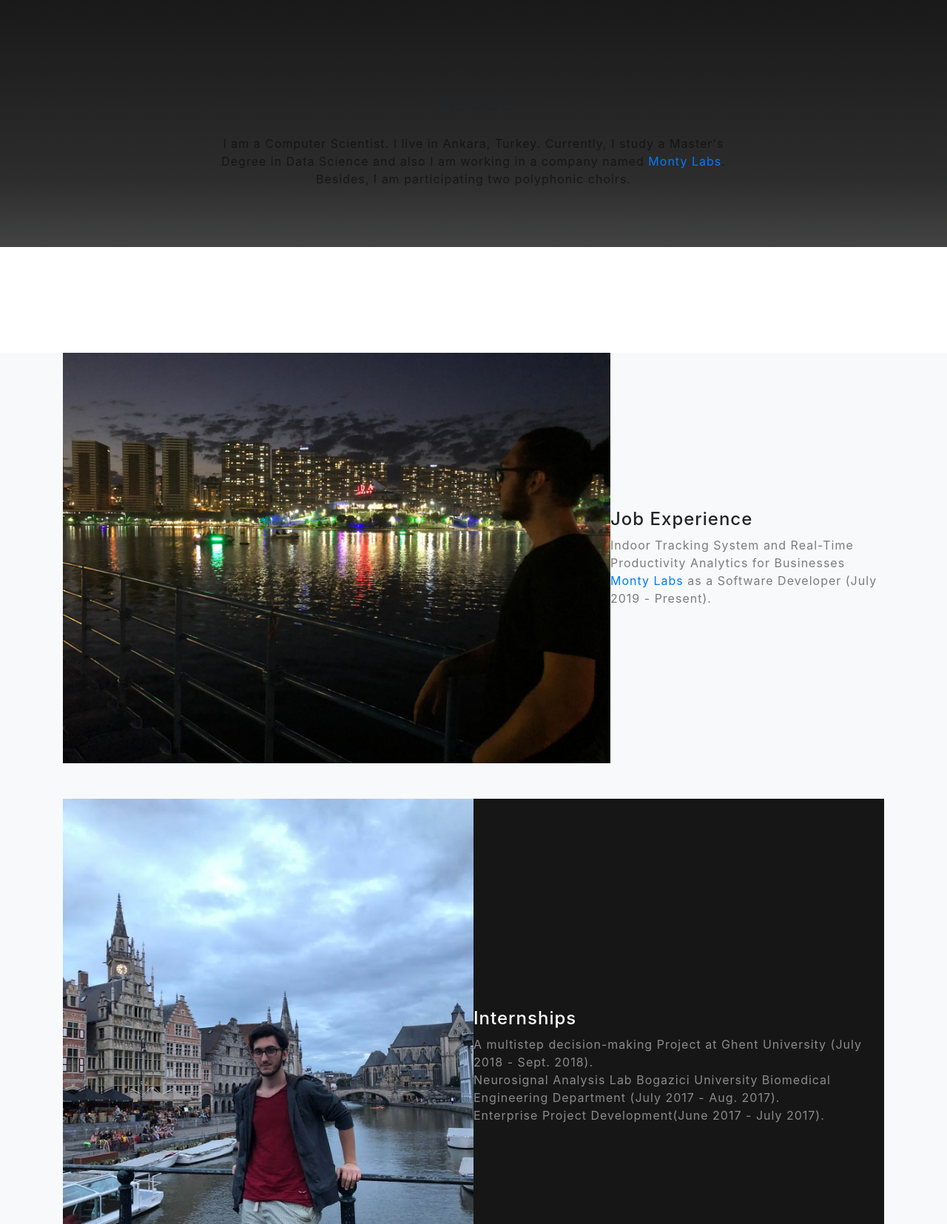
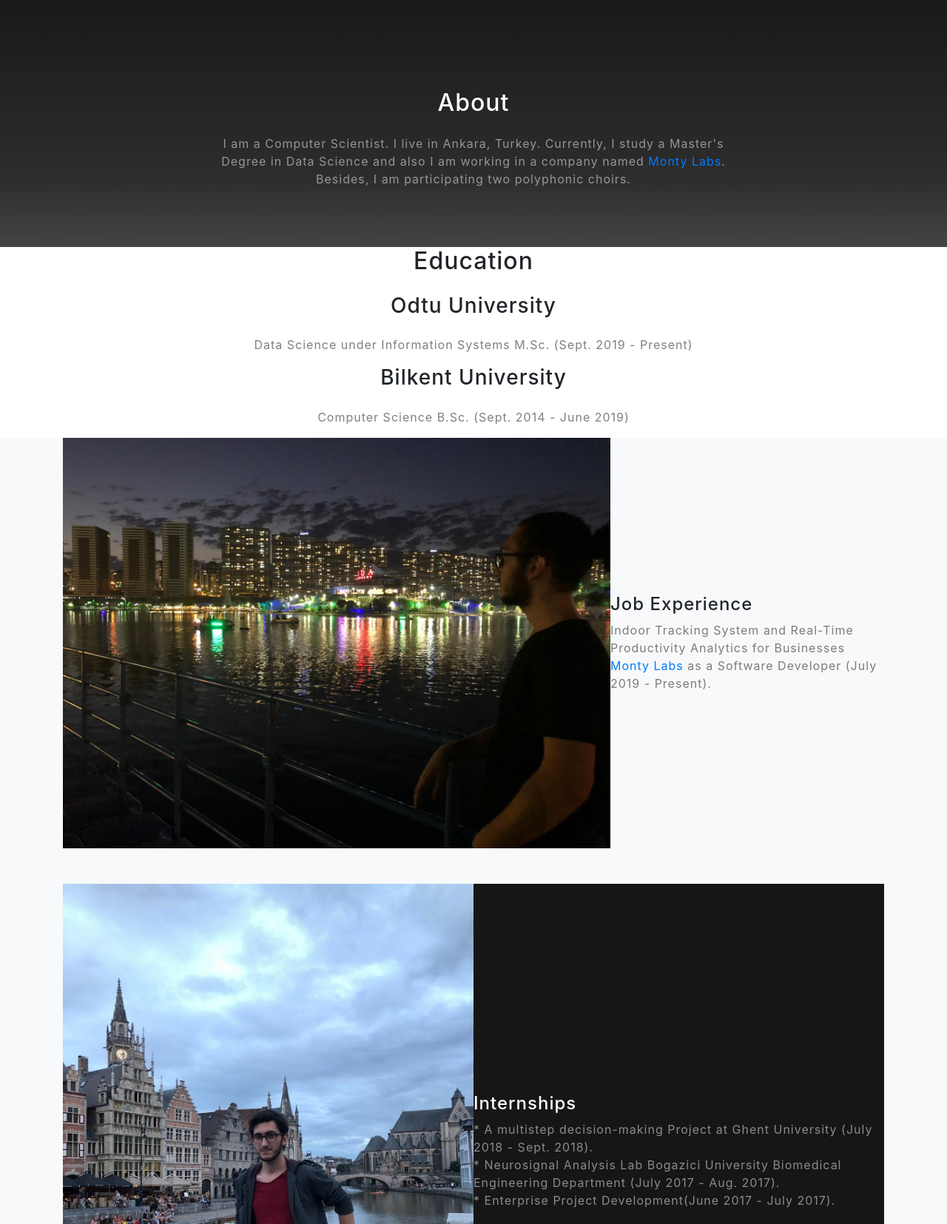
Before and after one commit to beratuna/karli, a website with bundled scripts: page index.html in a window 1280 px wide. Shown: the part 840-2495 px from the top of the page at 74% size. Built offline with nearby package versions, Linux system fonts and the light colour scheme.

Commit message:
Update index.html

```diff
--- a/index.html
+++ b/index.html
@@ -48,7 +48,7 @@
             <a class="nav-link js-scroll-trigger" href="#social-activities">Social Activities</a>
           </li>
           <li class="nav-item">
-            <a class="nav-link js-scroll-trigger" href="#signup">Contact</a>
+            <a class="nav-link js-scroll-trigger" href="#signup">Resume</a>
           </li>
         </ul>
       </div>
@@ -69,12 +69,12 @@
   </header>
 
   <!-- About Section -->
-  <section id="about" class="about-section text-center bg-light">
+  <section id="about" class="about-section text-center">
     <div class="container">
       <div class="row">
         <div class="col-lg-8 mx-auto">
-          <h2 class="text-black mb-4">About</h2>
-          <p class="text-black-50">I am a Computer Scientist. I live in Ankara, Turkey. Currently, I study a Master's Degree in Data Science and also I am working in a company named
+          <h2 class="text-white mb-4">About</h2>
+          <p class="text-white-50">I am a Computer Scientist. I live in Ankara, Turkey. Currently, I study a Master's Degree in Data Science and also I am working in a company named
            <a href="https://www.montylabs.com/trackr.html"> Monty Labs</a>. Besides, I am participating two polyphonic choirs.</p>
         </div>
       </div>
@@ -86,9 +86,11 @@
     <div class="container">
       <div class="row">
         <div class="col-lg-8 mx-auto">
-          <h2 class="text-white mb-4">Education</h2>
-          <p class="text-white-50">Bilkent University Computer Science B.Sc. (Sept. 2014 - June 2019)</p>
-          <p class="text-white-50">Odtu University Data Science Information Systems M.Sc. (Sept. 2019 - Present)</p>
+          <h2 class="text-black mb-4">Education</h2>
+          <h3 class="text-black mb-4">Odtu University</h3>
+          <p class="text-black-50">Data Science under Information Systems M.Sc. (Sept. 2019 - Present)</p>
+          <h3 class="text-black mb-4">Bilkent University</h3>
+          <p class="text-black-50">Computer Science B.Sc. (Sept. 2014 - June 2019)</p>
         </div>
       </div>
     </div>
@@ -122,9 +124,9 @@
             <div class="d-flex h-100">
               <div class="project-text w-100 my-auto text-center text-lg-left">
                 <h4 class="text-white">Internships</h4>
-                <p class="mb-0 text-white-50">  A multistep decision-making Project at Ghent University (July 2018 - Sept. 2018).</p>
-                <p class="mb-0 text-white-50">  Neurosignal Analysis Lab Bogazici University Biomedical Engineering Department (July 2017 - Aug. 2017).</p>
-                <p class="mb-0 text-white-50">  Enterprise Project Development(June 2017 - July 2017).</p>
+                <p class="mb-0 text-white-50"> * A multistep decision-making Project at Ghent University (July 2018 - Sept. 2018).</p>
+                <p class="mb-0 text-white-50"> * Neurosignal Analysis Lab Bogazici University Biomedical Engineering Department (July 2017 - Aug. 2017).</p>
+                <p class="mb-0 text-white-50"> * Enterprise Project Development(June 2017 - July 2017).</p>
                 <hr class="d-none d-lg-block mb-0 ml-0">
               </div>
             </div>
@@ -143,7 +145,7 @@
               <div class="project-text w-100 my-auto text-center text-lg-right">
                 <h4 class="text-white">Undergraduate Research Assistant</h4>
                 <p class="mb-0 text-white-50">Top-down efects of Biological Motion Perception at
-                <a href="http://umram.bilkent.edu.tr/index.php/teams/berat-tuna-karli/"> UMRAM</a>.</p>
+                <a href="http://umram.bilkent.edu.tr/index.php/teams/berat-tuna-karli/"> UMRAM</a> (Oct. 2018 - Present).</p>
                 <hr class="d-none d-lg-block mb-0 mr-0">
               </div>
             </div>
@@ -179,8 +181,7 @@
           <i class="far fa-paper-plane fa-2x mb-2 text-white"></i>
           <h2 class="text-white mb-5">Contact</h2>
 
-          <p class="text-white-50"><a href="resume.pdf">Click Here</a> to view my resume.</p>
-
+          <a href="newsletter_01.pdf" target="_blank">RESUME</a>
         </div>
       </div>
     </div>
```
